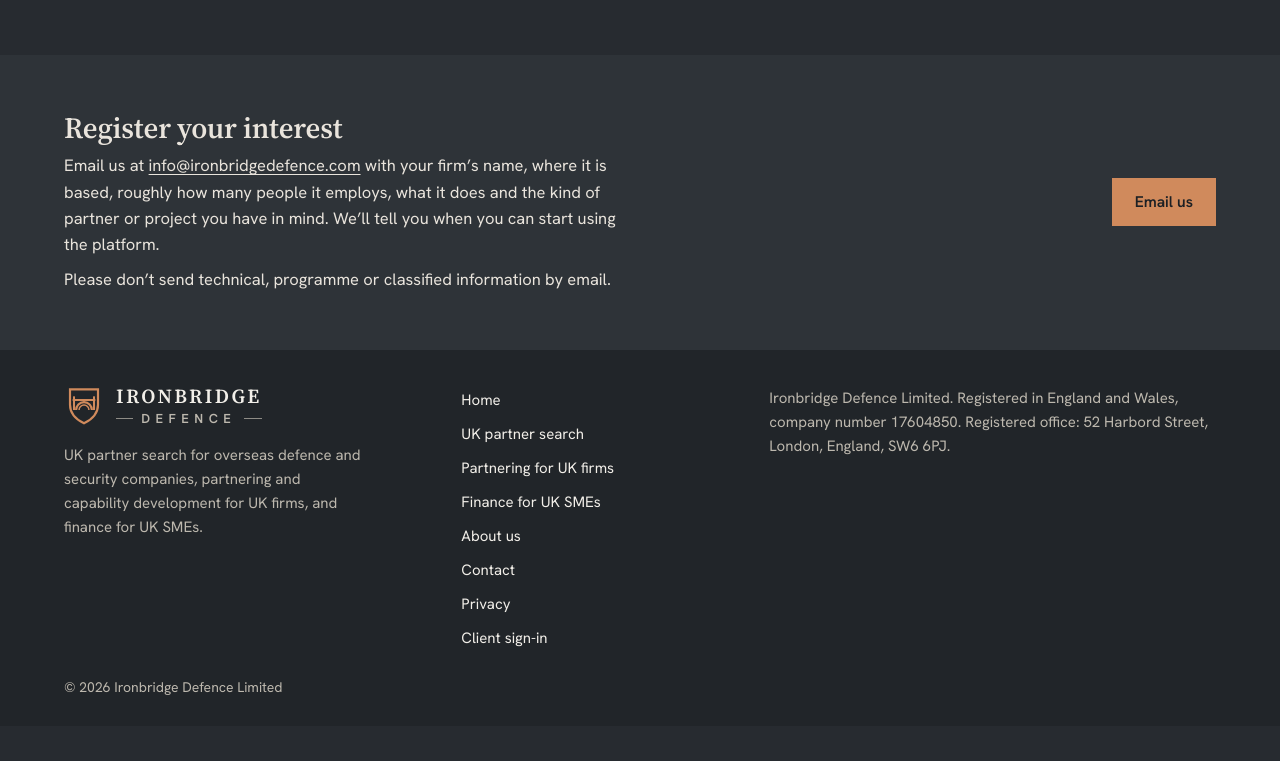
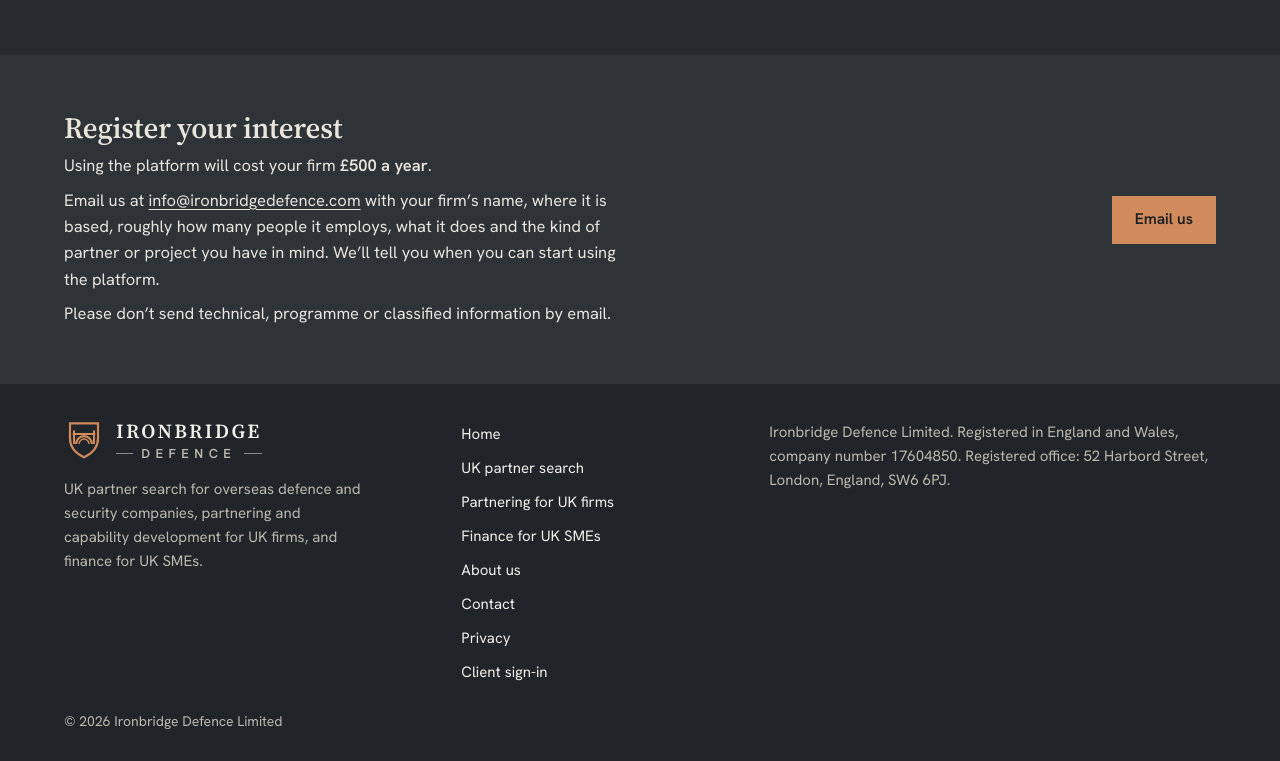
Before and after one commit to sjmlewis/ironbridge-website, a plain HTML site: page uk-firms.html in a window 1280 px wide. Shown: the part 3442-4203 px from the top of the page. Before the commit the page ends 4168 px from the top, so only its background shows below. Drawn offline with Linux system fonts and the light colour scheme.

Commit message:
Partnering for UK firms: the price, £500 a year
'Register your interest' now opens with 'Using the platform will cost
your firm £500 a year.' Nothing else changes (build script v34).

Co-Authored-By: Claude Opus 5.5 <noreply@anthropic.com>
Claude-Session: https://claude.ai/code/session_013TCq9bN4hE3qAcaHkTW9MW

```diff
--- a/uk-firms.html
+++ b/uk-firms.html
@@ -90,6 +90,7 @@
 
 <section class="band plane" id="register"><div class="wrap cta">
   <div><h2>Register your interest</h2>
+    <p>Using the platform will cost your firm <b>£500 a year</b>.</p>
     <p>Email us at <a href="mailto:info@ironbridgedefence.com">info@ironbridgedefence.com</a> with your firm’s name, where it is based, roughly how many people it employs, what it does and the kind of partner or project you have in mind. We’ll tell you when you can start using the platform.</p>
     <p>Please don’t send technical, programme or classified information by email.</p></div>
   <div class="actions"><a class="btn solid" href="mailto:info@ironbridgedefence.com">Email us</a></div>
```
